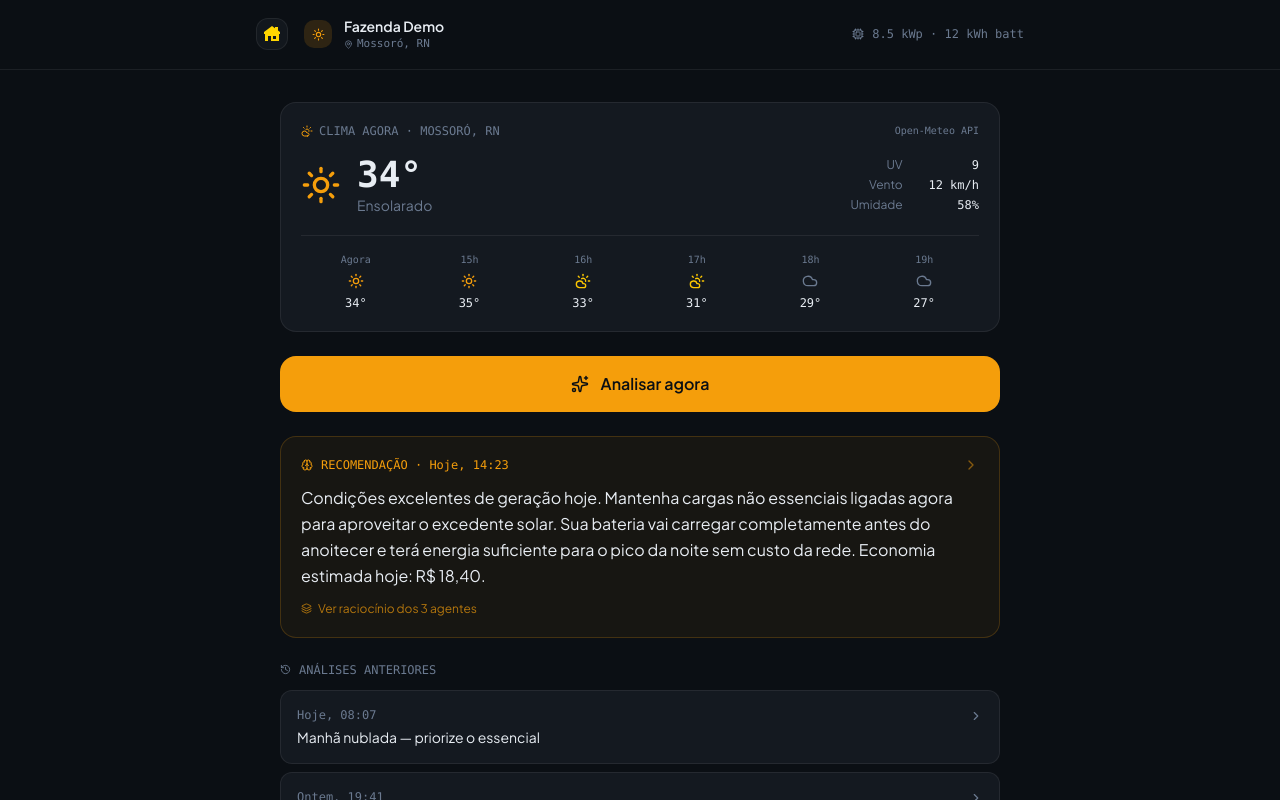
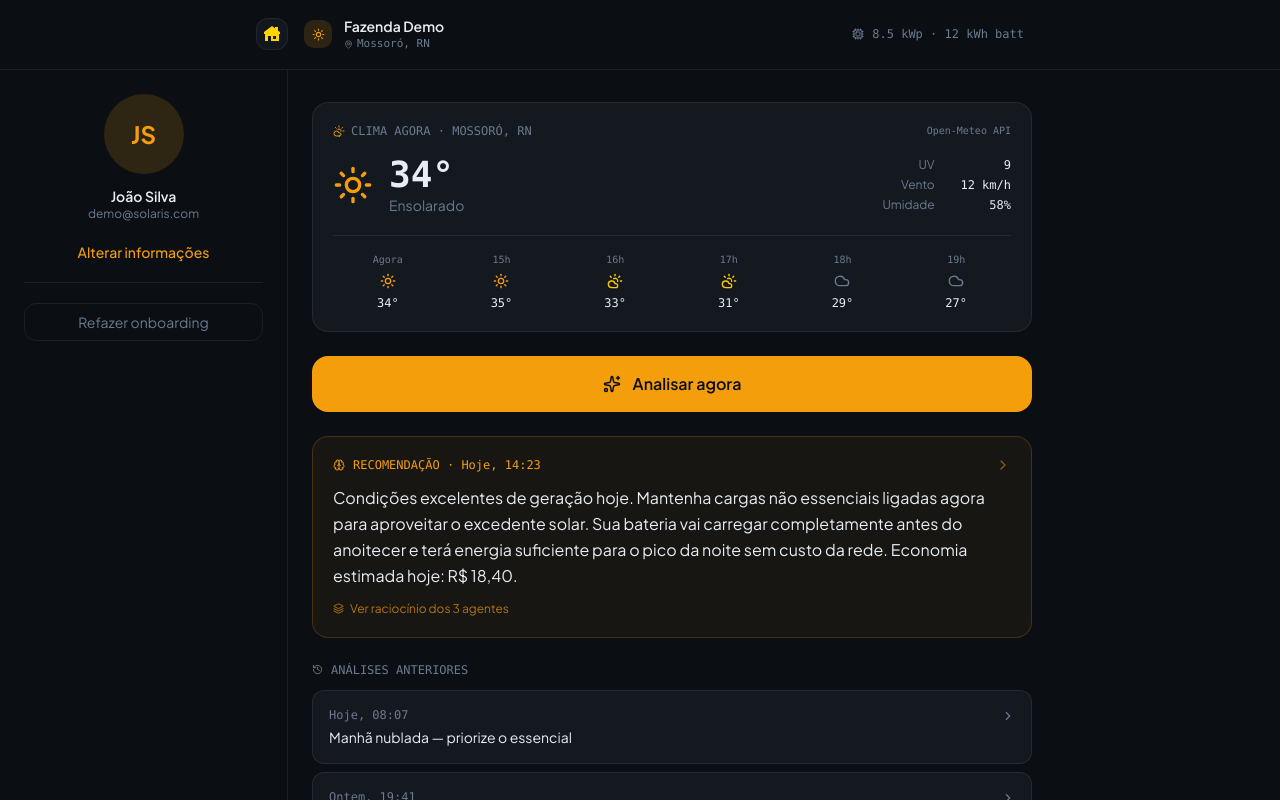
Before and after one commit to JarysonUERN/Solaris-Potiguar, a React (Vite) app in the folder FrontEnd/: page /dashboard in a window 1280 px wide. Shown: the top 800 px of the page. Built offline with nearby package versions, Linux system fonts and the light colour scheme.

Commit message:
feat: add user profile section with editable information in Dashboard

```diff
--- a/FrontEnd/src/pages/Dashboard.tsx
+++ b/FrontEnd/src/pages/Dashboard.tsx
@@ -57,6 +57,11 @@ const mockAnalyses: Analysis[] = [
   },
 ];
 
+const mockUser = {
+  name: "João Silva",
+  email: "demo@solaris.com",
+};
+
 const weatherData = {
   temp: 34,
   condition: "Ensolarado",
@@ -90,11 +95,15 @@ export default function Dashboard() {
     capacity: "8.5",
     storage: "12",
     consumption: "450",
-    peakHour: "night",
+    profile: "residencial",
   };
 
   const [analyses, setAnalyses] = useState<Analysis[]>(mockAnalyses);
   const [analyzing, setAnalyzing] = useState(false);
+  const [showEditForm, setShowEditForm] = useState(false);
+  const [userName, setUserName] = useState(mockUser.name);
+  const [userEmail, setUserEmail] = useState(mockUser.email);
+  const [userPassword, setUserPassword] = useState("");
 
   const handleAnalyze = () => {
     setAnalyzing(true);
@@ -110,6 +119,13 @@ export default function Dashboard() {
       setAnalyzing(false);
     }, 2800);
   };
+
+  const initials = userName
+    .split(" ")
+    .map((n) => n[0])
+    .join("")
+    .slice(0, 2)
+    .toUpperCase();
 
   return (
     <div className={style.page}>
@@ -140,7 +156,79 @@ export default function Dashboard() {
         </div>
       </header>
 
-      <main className={`${style.containerSm} px-6 py-8 ${style.spaceY6}`}>
+      <div className="flex">
+        <aside className="w-72 border-r border-border min-h-[calc(100vh-4rem)] p-6 flex flex-col gap-5 flex-shrink-0">
+          <div className="flex flex-col items-center gap-3">
+            <div className="w-20 h-20 rounded-full bg-primary/15 flex items-center justify-center">
+              <span className="text-2xl font-bold text-primary">{initials}</span>
+            </div>
+            <div className="text-center">
+              <div className={style.subtitleHeader}>{userName}</div>
+              <div className={style.textXs}>{userEmail}</div>
+            </div>
+          </div>
+
+          <button
+            onClick={() => setShowEditForm(!showEditForm)}
+            className={`text-sm font-medium transition-colors ${
+              showEditForm ? "text-muted-foreground" : "text-primary hover:text-primary/80"
+            }`}
+          >
+            {showEditForm ? "Cancelar" : "Alterar informações"}
+          </button>
+
+          {showEditForm && (
+            <div className="space-y-3">
+              <div>
+                <label className={style.label}>Nome</label>
+                <input
+                  type="text"
+                  value={userName}
+                  onChange={(e) => setUserName(e.target.value)}
+                  className={style.input}
+                />
+              </div>
+              <div>
+                <label className={style.label}>Email</label>
+                <input
+                  type="email"
+                  value={userEmail}
+                  onChange={(e) => setUserEmail(e.target.value)}
+                  className={style.input}
+                />
+              </div>
+              <div>
+                <label className={style.label}>Nova senha</label>
+                <input
+                  type="password"
+                  value={userPassword}
+                  onChange={(e) => setUserPassword(e.target.value)}
+                  className={style.input}
+                  placeholder="Deixe vazio para manter"
+                />
+              </div>
+              <button
+                onClick={() => {
+                  setShowEditForm(false);
+                }}
+                className={`${style.btnPrimarySm} w-full justify-center`}
+              >
+                Salvar alterações
+              </button>
+            </div>
+          )}
+
+          <div className="border-t border-border" />
+
+          <button
+            onClick={() => navigate("/onboarding")}
+            className="text-sm text-muted-foreground hover:text-foreground border border-border rounded-lg px-4 py-2 transition-colors w-full text-center"
+          >
+            Refazer onboarding
+          </button>
+        </aside>
+
+        <main className="flex-1 px-6 py-8 max-w-3xl space-y-6">
           <div className={style.card}>
             <div className={`${style.flexBetween} mb-4`}>
               <div className={style.textSectionLabel}>
@@ -181,9 +269,7 @@ export default function Dashboard() {
             onClick={handleAnalyze}
             disabled={analyzing}
             className={`${style.btnAnalyze} ${
-            analyzing
-              ? style.btnAnalyzeDisabled
-              : style.btnAnalyzeActive
+              analyzing ? style.btnAnalyzeDisabled : style.btnAnalyzeActive
             }`}
           >
             {analyzing ? (
@@ -261,5 +347,6 @@ export default function Dashboard() {
           </div>
         </main>
       </div>
+    </div>
   );
 }
```
Lines whose indentation alone changed are shown as unchanged.
